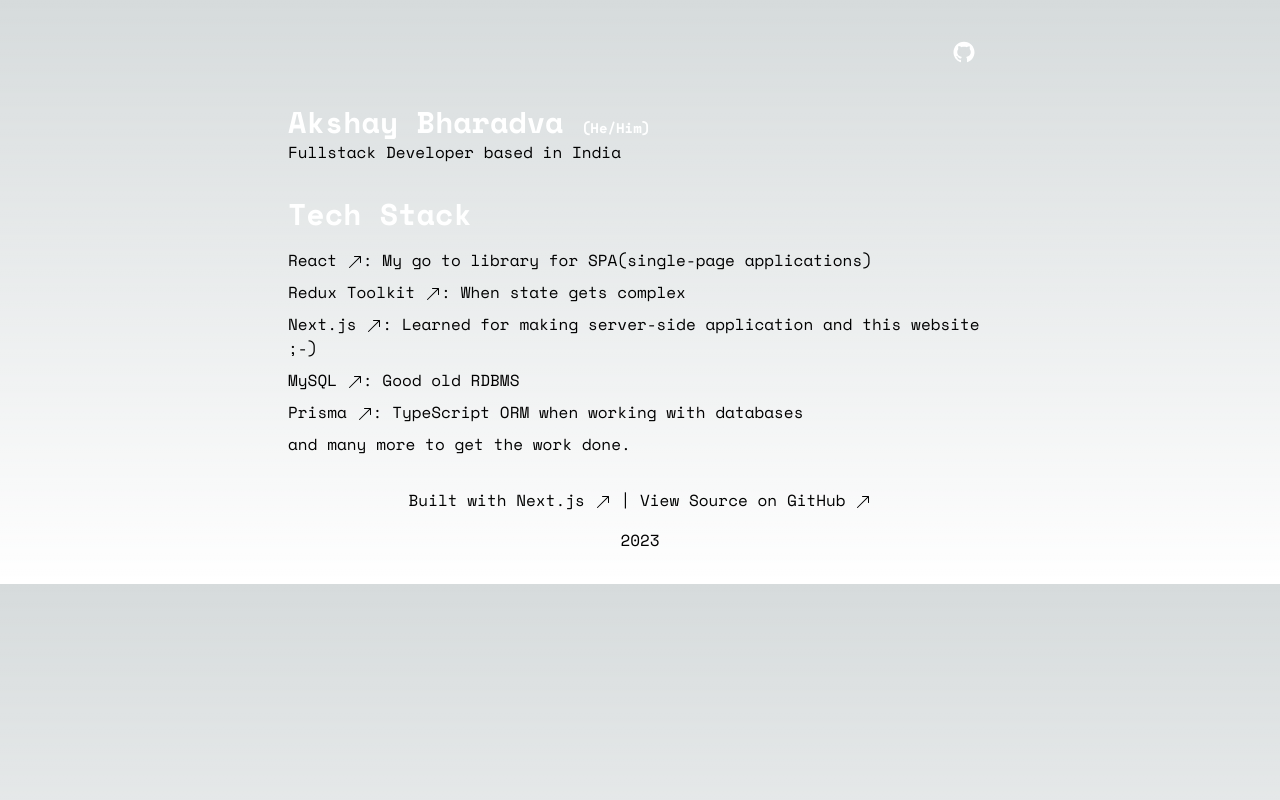
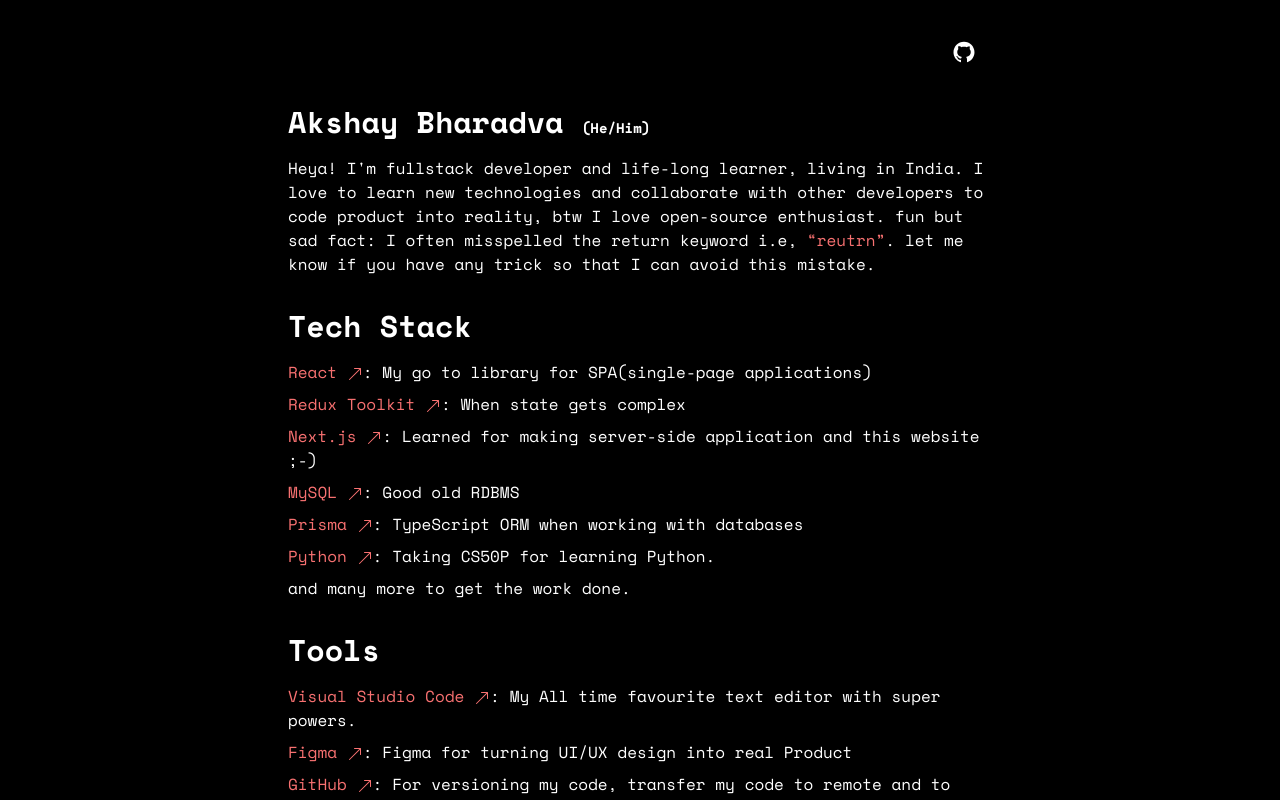
Before and after one commit to akshay-bharadva/akshay-bharadva.github.io, a Next.js app: page / in a window 1280 px wide. Shown: the top 800 px of the page. Built offline with nearby package versions, Linux system fonts and the light colour scheme.

Commit message:
tools and about me section added

```diff
--- a/src/components/container.tsx
+++ b/src/components/container.tsx
@@ -4,6 +4,6 @@
 
 export default function Container({ children }: Props) {
   return (
-    <div className="px-2 sm:px-8 md:px-24 lg:px-48 xl:px-72">{children}</div>
+    <div className="px-4 sm:px-8 md:px-24 lg:px-48 xl:px-72">{children}</div>
   );
 }
--- a/src/components/footer.tsx
+++ b/src/components/footer.tsx
@@ -1,5 +1,6 @@
 import Link from "next/link";
 import { PropsWithChildren } from "react";
+import { AiOutlineCopyrightCircle } from "react-icons/ai";
 import { BsArrowUpRight } from "react-icons/bs";
 
 type Props = PropsWithChildren;
@@ -7,26 +8,26 @@
 export default function Footer({ children }: Props) {
   return (
     <footer className="my-8 flex flex-col justify-center gap-4 font-space items-center">
-      <p>
+      <p className="flex flex-col justify-center items-center gap-2 md:block">
         <span className="">
           Built with{" "}
           <Link
             href="https://nextjs.org/"
             rel="noreferrer"
             target="_blank"
-            className=""
+            className="text-red-400 hover:text-red-600 transition"
           >
             Next.js <BsArrowUpRight className="inline" />
           </Link>
         </span>
-        <span className=""> | </span>
+        <span className="hidden md:inline"> | </span>
         <span>
           View Source on{" "}
           <a
             href="https://github.com/akshay-bharadva/akshay-bharadva.github.io"
             rel="noreferrer"
             target="_blank"
-            className=""
+            className="text-red-400 hover:text-red-600 transition"
           >
             <span>
               GitHub <BsArrowUpRight className="inline" />
@@ -34,7 +35,12 @@
           </a>
         </span>
       </p>
-      <p>{new Date().getFullYear()}</p>
+      <p>
+        Akshay Bharadva&nbsp;
+        <AiOutlineCopyrightCircle className="inline-block" />
+        &nbsp;
+        {new Date().getFullYear()}
+      </p>
     </footer>
   );
 }
--- a/src/components/header.tsx
+++ b/src/components/header.tsx
@@ -34,15 +34,17 @@
           </Link>
         ))}
       </div>
-      <a
-        className="mr-2 p-2 text-2xl text-white justify-center items-center gap-1 hover:bg-zinc-800 transition-all rounded-lg"
+      <div className="flex gap-2">
+        <Link
+          className="mr-2 p-2 text-2xl text-white justify-center items-center gap-1 hover:bg-zinc-700 transition-all rounded-lg"
           target="_blank"
           rel="noopener noreferrer"
           aria-label="github-repo"
           href="https://github.com/akshay-bharadva"
         >
           <AiFillGithub />
-      </a>
+        </Link>
+      </div>
     </header>
   );
 }
--- a/src/components/hero.tsx
+++ b/src/components/hero.tsx
@@ -7,10 +7,17 @@
     <section>
       <div className="flex gap-10 items-center justify-between">
         <div className="">
-          <h2 className="text-3xl font-bold text-white font-space">
+          <h2 className="text-3xl font-bold text-white font-space mb-4">
             Akshay Bharadva <small className="text-sm">(He/Him)</small>
           </h2>
-          <p className="font-space">Fullstack Developer based in India</p>
+          <p className="font-space">
+            Heya! I&apos;m fullstack developer and life-long learner, living in
+            India. I love to learn new technologies and collaborate with other
+            developers to code product into reality, btw I love open-source
+            enthusiast. fun but sad fact: I often misspelled the return keyword
+            i.e, <span className="text-red-400">&ldquo;reutrn&rdquo;</span>. let
+            me know if you have any trick so that I can avoid this mistake.
+          </p>
         </div>
       </div>
     </section>
--- a/src/components/layout.tsx
+++ b/src/components/layout.tsx
@@ -12,15 +12,19 @@
   return (
     <>
       <Head>
-        <title>Akshay Bharadva | {title}</title>
+        <title>Akshay Bharadva{title ? `| ${title}` : `Portfolio`}</title>
       </Head>
+      <div className="flex flex-col justify-between min-h-screen selection:bg-[#fffba0] selection:text-black">
+        <div>
           <Container>
             <Header />
           </Container>
           {children}
+        </div>
         <Container>
           <Footer />
         </Container>
+      </div>
     </>
   );
 }
--- a/src/components/technology.tsx
+++ b/src/components/technology.tsx
@@ -31,6 +31,11 @@
     name: "Prisma",
     desc: "TypeScript ORM when working with databases",
   },
+  {
+    href: "https://www.python.org/",
+    name: "Python",
+    desc: "Taking CS50P for learning Python.",
+  },
 ];
 
 export default function Technology({ children }: Props) {
@@ -42,7 +47,12 @@
       <div>
         {Technologies.map((tech) => (
           <p className="mb-2 font-space" key={tech.href}>
-            <a href={tech.href} rel="noreferrer" target="_blank" className="">
+            <a
+              href={tech.href}
+              rel="noreferrer"
+              target="_blank"
+              className="text-red-400 hover:text-red-600 transition"
+            >
               <span>
                 {tech.name} <BsArrowUpRight className="inline" />
               </span>
--- /dev/null
+++ b/src/components/tools.tsx
@@ -0,0 +1,64 @@
+import { PropsWithChildren } from "react";
+import { BsArrowUpRight } from "react-icons/bs";
+
+type Props = PropsWithChildren;
+
+type Tool = {
+  name: string;
+  href: string;
+  desc: string;
+};
+
+const UsedTools: Tool[] = [
+  {
+    name: "Visual Studio Code",
+    href: "https://code.visualstudio.com/",
+    desc: "My All time favourite text editor with super powers.",
+  },
+  {
+    name: "Figma",
+    href: "https://www.figma.com/",
+    desc: "Figma for turning UI/UX design into real Product",
+  },
+  {
+    name: "GitHub",
+    href: "https://github.com/",
+    desc: "For versioning my code, transfer my code to remote and to share it with other devs",
+  },
+  {
+    name: "Slack",
+    href: "https://slack.com/intl/en-in/",
+    desc: "Communication is must and also lots of Open-Source community is on it so to interact with maintainer and collaborate with devs",
+  },
+  {
+    name: "Discord",
+    href: "https://discord.com/",
+    desc: "Initially joined to talked with Gamer, however later found awesome community.",
+  },
+];
+
+export default function Tools({ children }: Props) {
+  return (
+    <section className="my-8">
+      <h2 className="text-3xl font-bold text-white font-space mb-4">Tools</h2>
+      <div>
+        {UsedTools.map((tech) => (
+          <p className="mb-2 font-space" key={tech.href}>
+            <a
+              href={tech.href}
+              rel="noreferrer"
+              target="_blank"
+              className="text-red-400 hover:text-red-600 transition"
+            >
+              <span>
+                {tech.name} <BsArrowUpRight className="inline" />
+              </span>
+            </a>
+            : {tech.desc}
+          </p>
+        ))}
+        <p className="mb-2 font-space">and many more.</p>
+      </div>
+    </section>
+  );
+}
--- a/src/pages/index.tsx
+++ b/src/pages/index.tsx
@@ -2,6 +2,7 @@
 import Hero from "@/components/hero";
 import Layout from "@/components/layout";
 import Technology from "@/components/technology";
+import Tools from "@/components/tools";
 
 export default function Home() {
   return (
@@ -9,6 +10,7 @@
       <Container>
         <Hero />
         <Technology />
+        <Tools />
       </Container>
     </Layout>
   );
--- a/src/styles/globals.css
+++ b/src/styles/globals.css
@@ -1,20 +1,18 @@
-@import url('https://fonts.googleapis.com/css2?family=Space+Mono:ital,wght@0,400;0,700;1,400&display=swap');
+@import url("https://fonts.googleapis.com/css2?family=Space+Mono:ital,wght@0,400;0,700;1,400&display=swap");
 
 @tailwind base;
 @tailwind components;
 @tailwind utilities;
 
 :root {
-  --foreground-rgb: 0, 0, 0;
-  --background-start-rgb: 214, 219, 220;
-  --background-end-rgb: 255, 255, 255;
+  --foreground-rgb: 255, 255, 255;
+  --background-start-rgb: 0, 0, 0;
+  --background-end-rgb: 0, 0, 0;
 }
 
 @media (prefers-color-scheme: dark) {
   :root {
-    --foreground-rgb: 255, 255, 255;
-    --background-start-rgb: 0, 0, 0;
-    --background-end-rgb: 0, 0, 0;
+    /* feat */
   }
 }
 
```
Lines whose indentation alone changed are shown as unchanged.
